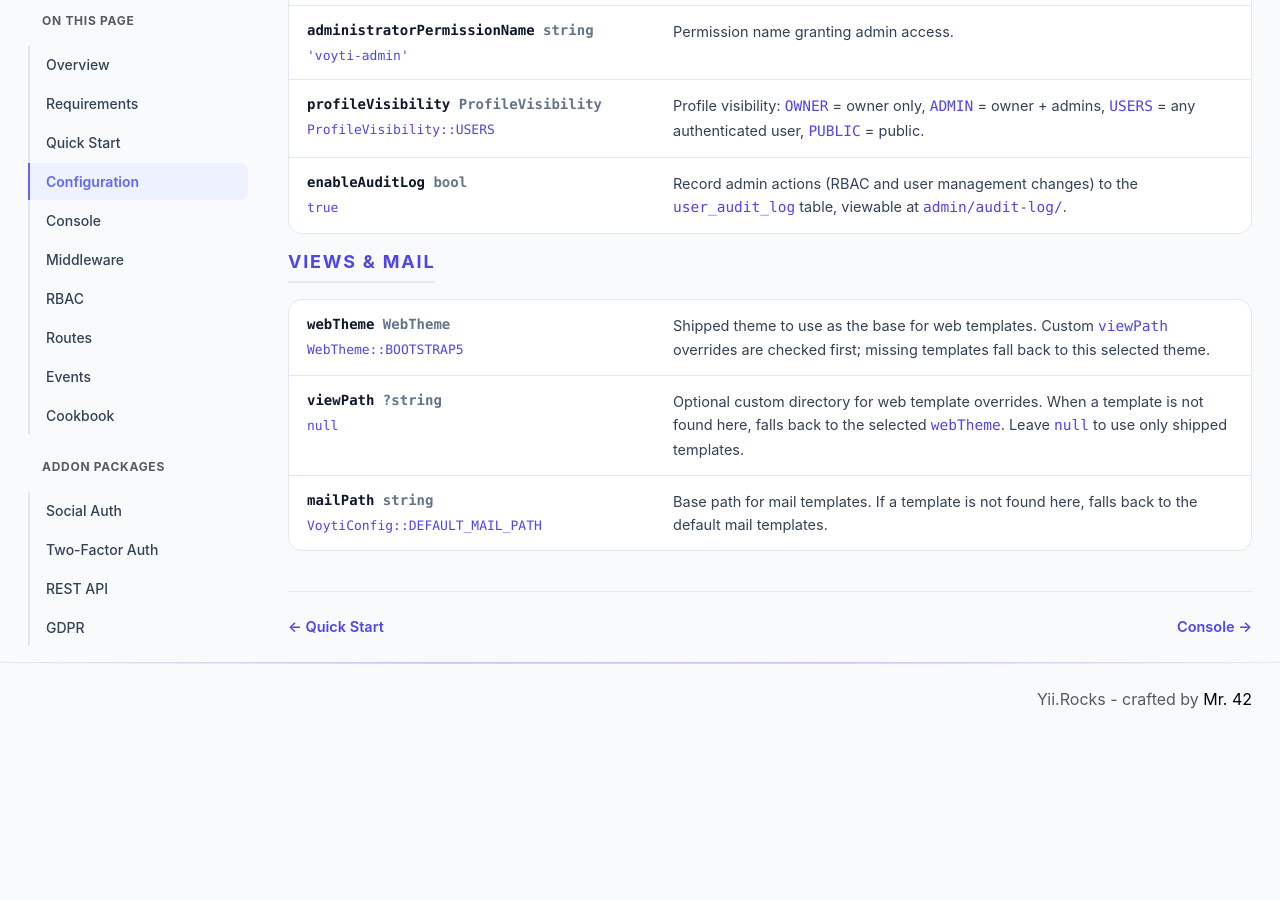
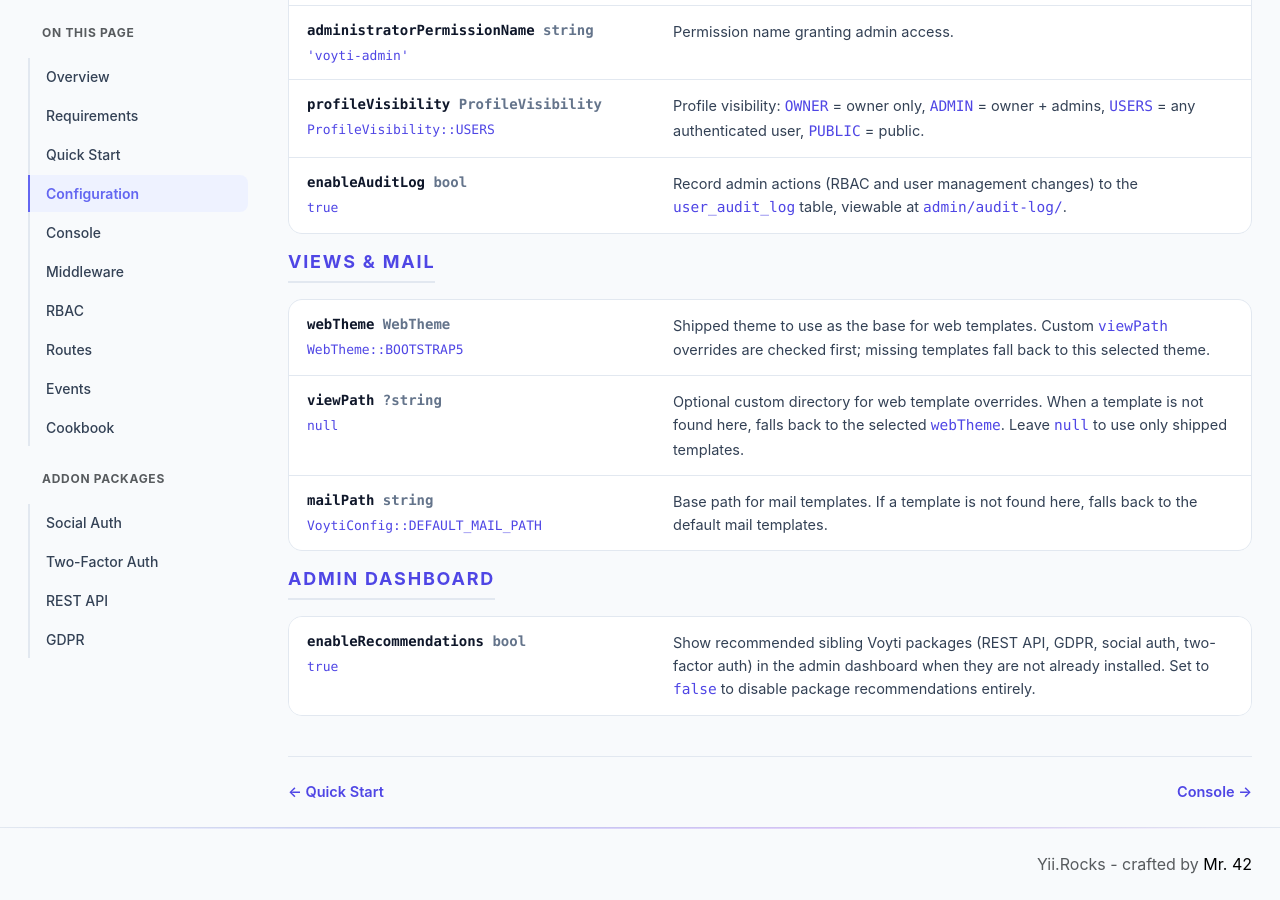
Before and after one commit to YiiRocks/YiiRocks.github.io, a Jekyll site: the page built from voyti/config/index.html, in a window 1280 px wide and 900 px high, scrolled down 2294 px. Built offline with Jekyll 4.4.1, drawn with Linux system fonts in a browser that asks for light colours; a style sheet for code colours, icons or effects is not loaded; before the commit the page ends 3029 px from its top, so only the background shows below that.

Commit message:
Document new enableRecommendations config option

```diff
--- a/voyti/config/index.html
+++ b/voyti/config/index.html
@@ -199,3 +199,14 @@ return [
                 <div class="options-desc">Base path for mail templates. If a template is not found here, falls back to the default mail templates.</div>
             </div>
         </div>
+
+        <h4 class="doc-section-heading">Admin Dashboard</h4>
+        <div class="options-table mb-3">
+            <div class="options-row">
+                <div class="options-name-col">
+                    <div class="options-name">enableRecommendations<span class="options-type"> bool</span></div>
+                    <div class="options-default"><code>true</code></div>
+                </div>
+                <div class="options-desc">Show recommended sibling Voyti packages (REST API, GDPR, social auth, two-factor auth) in the admin dashboard when they are not already installed. Set to <code>false</code> to disable package recommendations entirely.</div>
+            </div>
+        </div>
```
